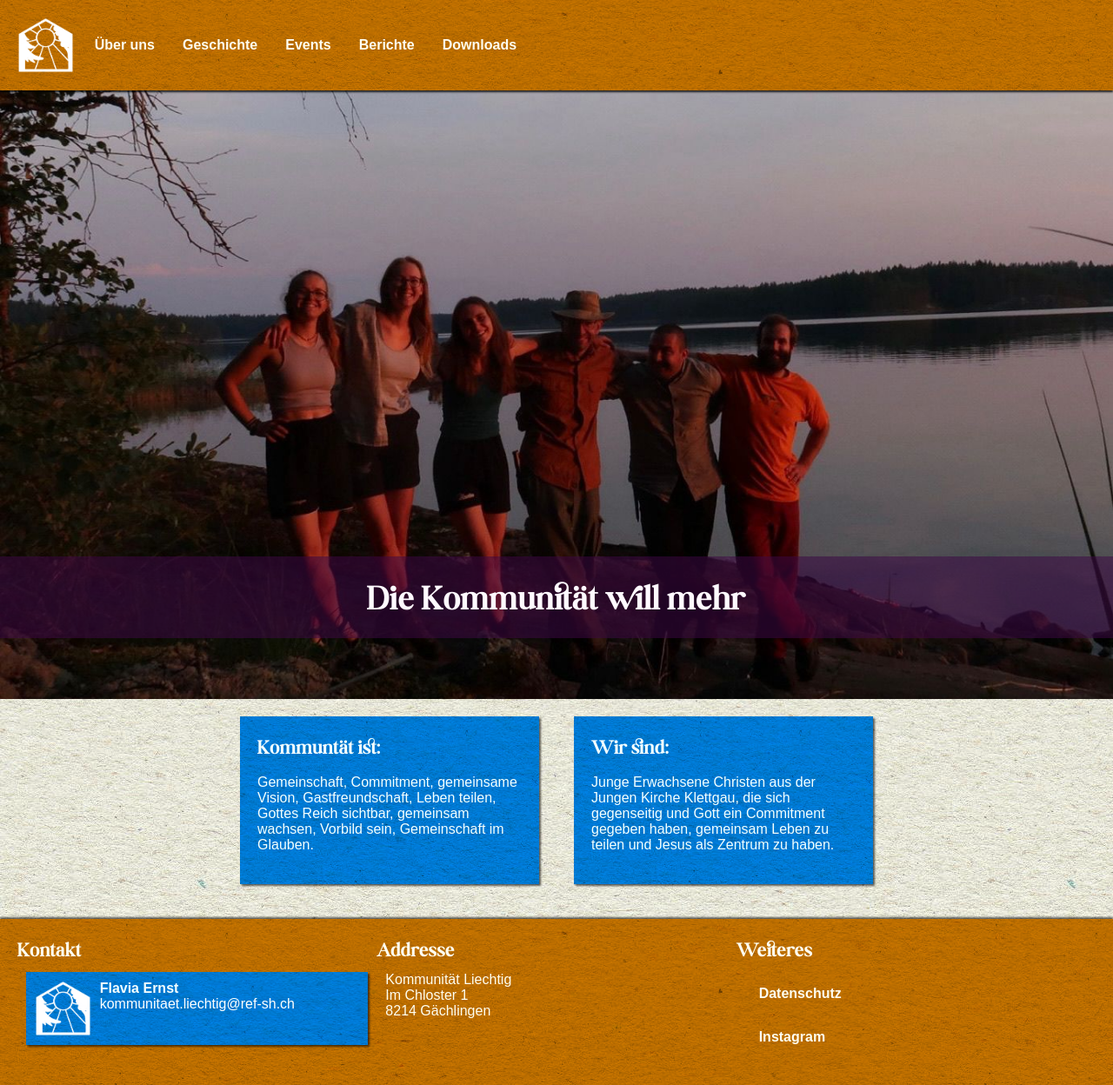
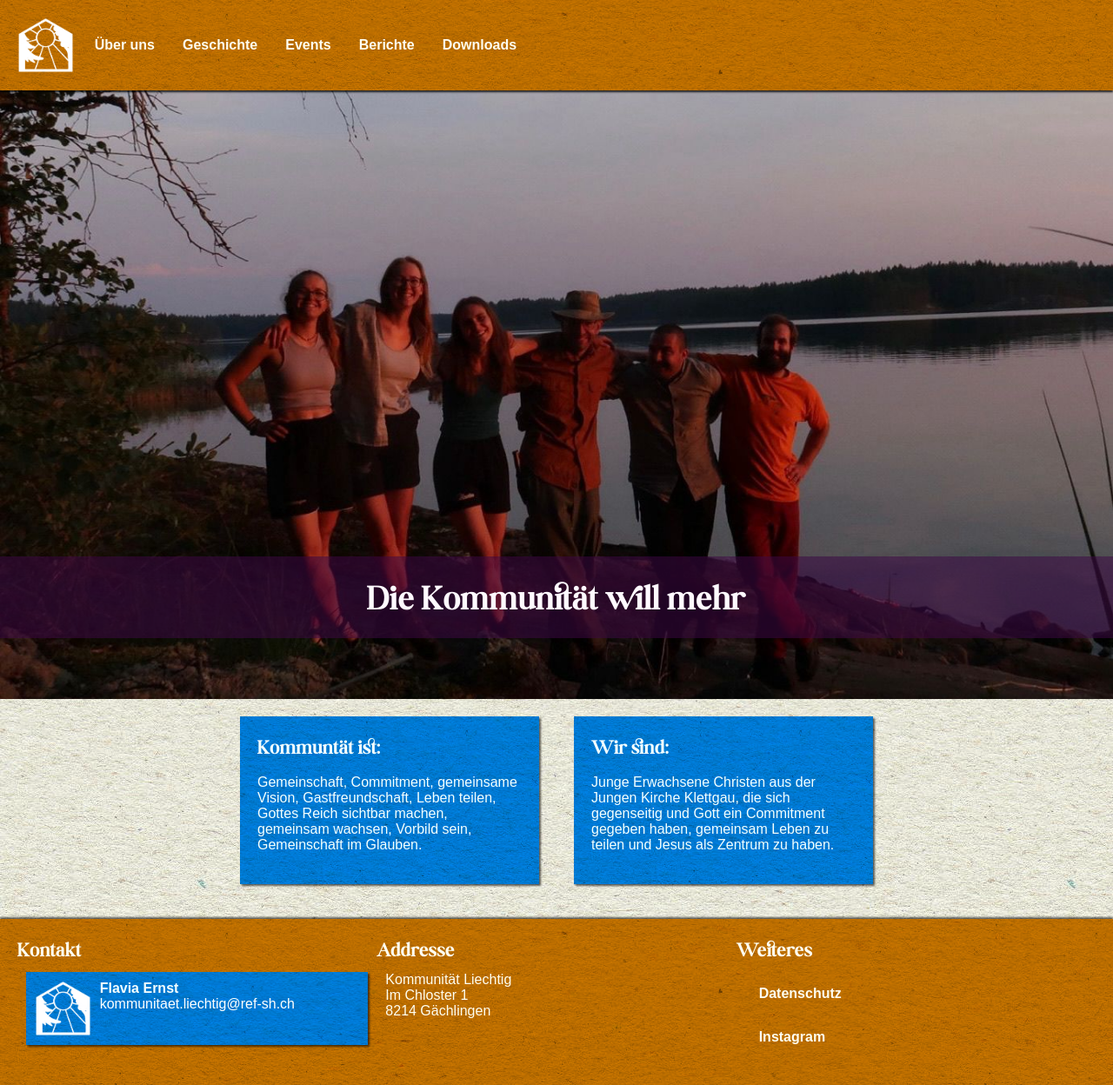
Before and after one commit to Soraxem/liechtig.ch, a Jekyll site: the page built from index.md, in a window 1280 px wide. Shown: the whole page at 87% size. Built offline with Jekyll 4.4.1, drawn with Linux system fonts in a browser that asks for light colours.

Commit message:
adding content changes

```diff
--- a/index.md
+++ b/index.md
@@ -8,7 +8,7 @@ title: Kommunität Liechtig
 <div class="article-list">
     <div class="paper tertiary article">
         <h2 class="article-title">Kommuntät ist:</h2>
-        <p>Gemeinschaft, Commitment, gemeinsame Vision, Gastfreundschaft, Leben teilen, Gottes Reich sichtbar, gemeinsam wachsen, Vorbild sein, Gemeinschaft im Glauben.</p>
+        <p>Gemeinschaft, Commitment, gemeinsame Vision, Gastfreundschaft, Leben teilen, Gottes Reich sichtbar machen, gemeinsam wachsen, Vorbild sein, Gemeinschaft im Glauben.</p>
     </div>
 
     <div class="paper tertiary article">
```
Also changed, not shown: _members/zoe.md (+1 -1 lines).
